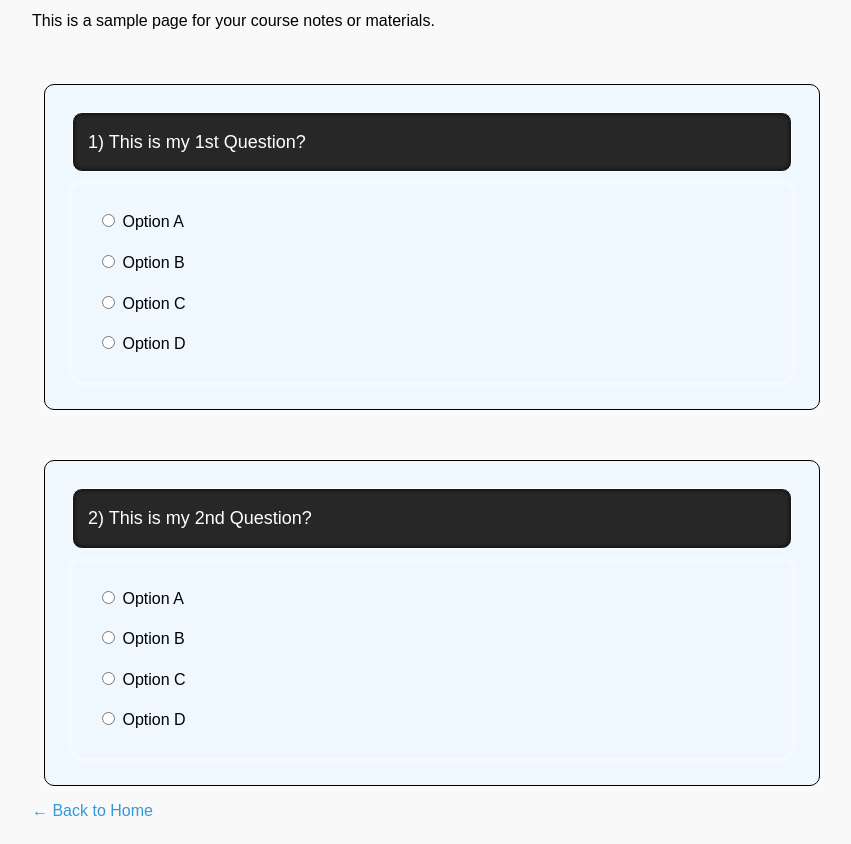
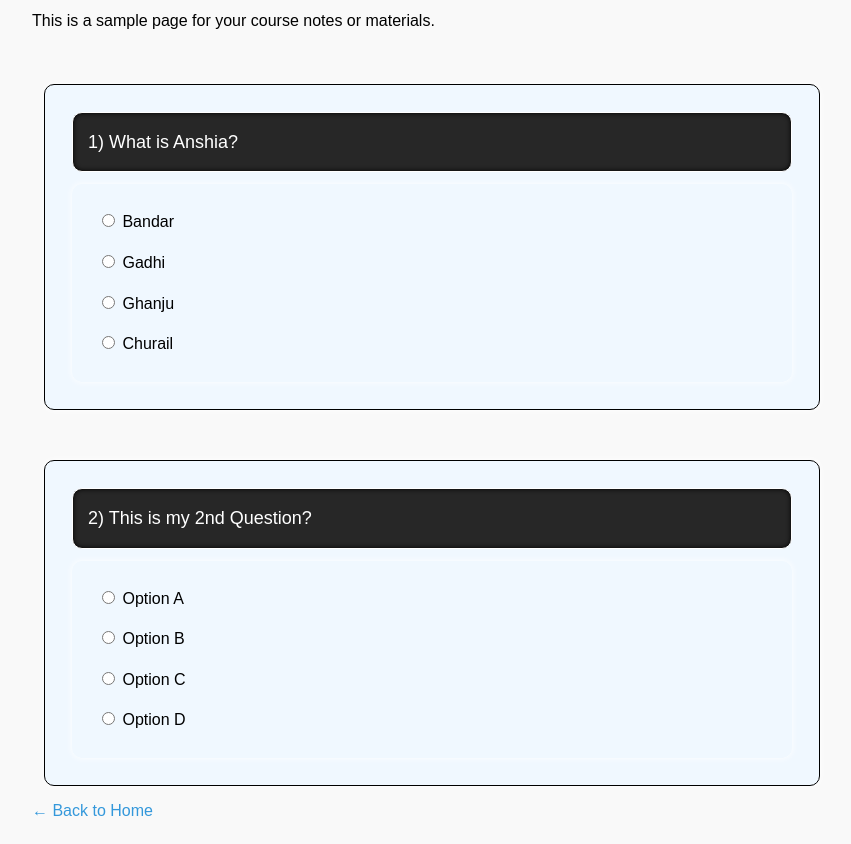
Before and after one commit to SaduBoi/my-website, a plain HTML site: page 3rd-year/respiratory/2023/index.html in a window 1280 px wide. Shown: the part 106-950 px from the top of the page, without its empty margins (208-1059 px from the left). Drawn offline with Linux system fonts and the light colour scheme.

Commit message:
Update index.html

```diff
--- a/3rd-year/respiratory/2023/index.html
+++ b/3rd-year/respiratory/2023/index.html
@@ -48,13 +48,13 @@
     <p>This is a sample page for your course notes or materials.</p>
  <div class="container main_box">
         <div class="container question">
-            1) This is my 1st Question?
+            1) What is Anshia?
         </div>
         <div class="container options">
-            <label for="Q1A"><div id="OPTQ1A" class="opt"><input type="radio" name="Q1" id="Q1A" value="A" onchange="fun(document.getElementById('OPTQ1A'),'A',document.getElementById('ANSQ1').textContent)"> Option A</div></label>
-            <label for="Q1B"><div id="OPTQ1B" class="opt"><input type="radio" name="Q1" id="Q1B" value="B" onchange="fun(document.getElementById('OPTQ1B'),'B',document.getElementById('ANSQ1').textContent)"> Option B</div></label>
-            <label for="Q1C"><div id="OPTQ1C" class="opt"><input type="radio" name="Q1" id="Q1C" value="C" onchange="fun(document.getElementById('OPTQ1C'),'C',document.getElementById('ANSQ1').textContent)"> Option C</div></label>
-            <label for="Q1D"><div id="OPTQ1D" class="opt"><input type="radio" name="Q1" id="Q1D" value="D" onchange="fun(document.getElementById('OPTQ1D'),'D',document.getElementById('ANSQ1').textContent)"> Option D</div></label>
+            <label for="Q1A"><div id="OPTQ1A" class="opt"><input type="radio" name="Q1" id="Q1A" value="A" onchange="fun(document.getElementById('OPTQ1A'),'A',document.getElementById('ANSQ1').textContent)"> Bandar </div></label>
+            <label for="Q1B"><div id="OPTQ1B" class="opt"><input type="radio" name="Q1" id="Q1B" value="B" onchange="fun(document.getElementById('OPTQ1B'),'B',document.getElementById('ANSQ1').textContent)"> Gadhi </div></label>
+            <label for="Q1C"><div id="OPTQ1C" class="opt"><input type="radio" name="Q1" id="Q1C" value="C" onchange="fun(document.getElementById('OPTQ1C'),'C',document.getElementById('ANSQ1').textContent)"> Ghanju </div></label>
+            <label for="Q1D"><div id="OPTQ1D" class="opt"><input type="radio" name="Q1" id="Q1D" value="D" onchange="fun(document.getElementById('OPTQ1D'),'D',document.getElementById('ANSQ1').textContent)"> Churail </div></label>
         </div>
         <span class="hidden" id="ANSQ1">C</span>
     </div>
```
